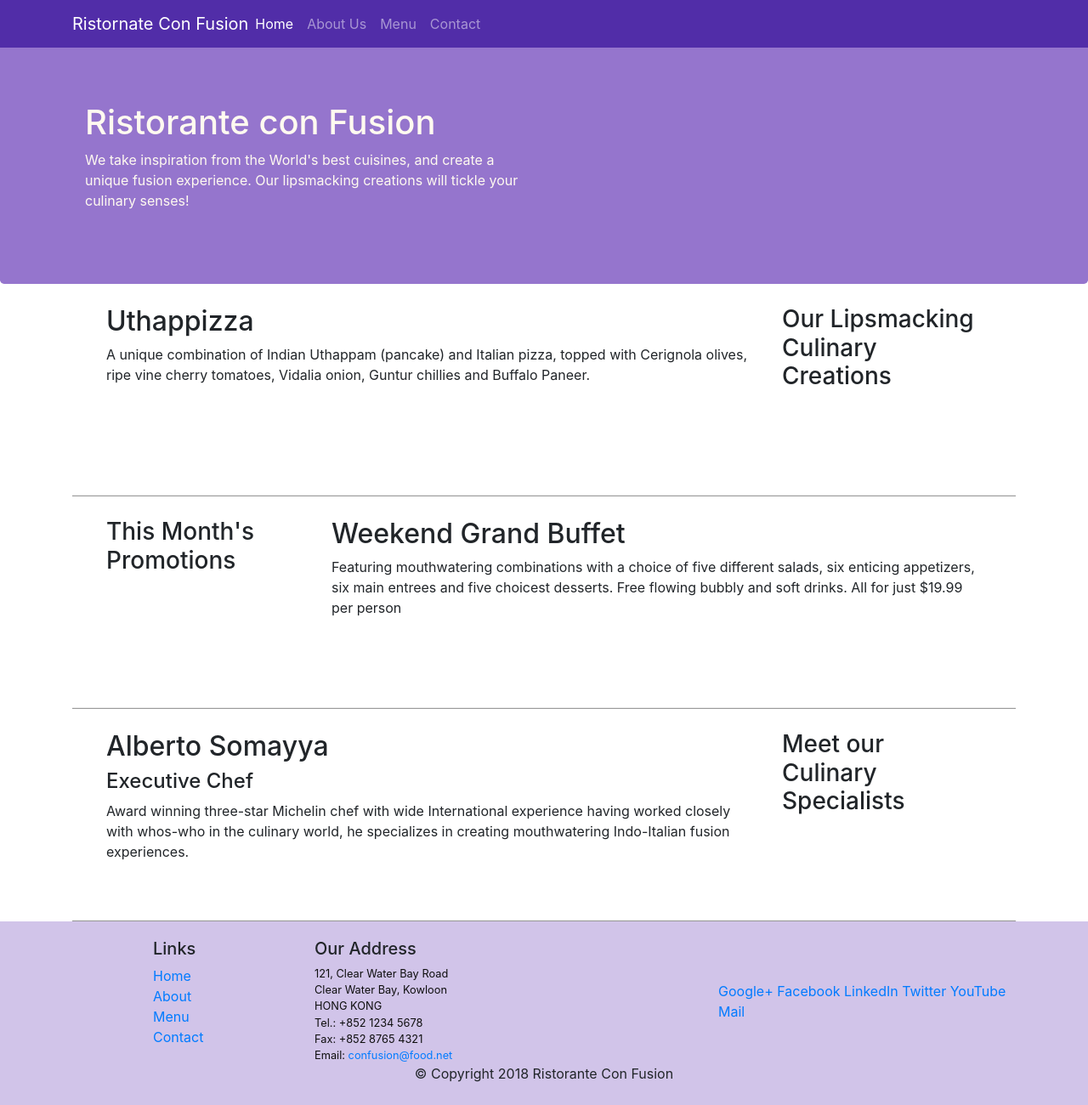
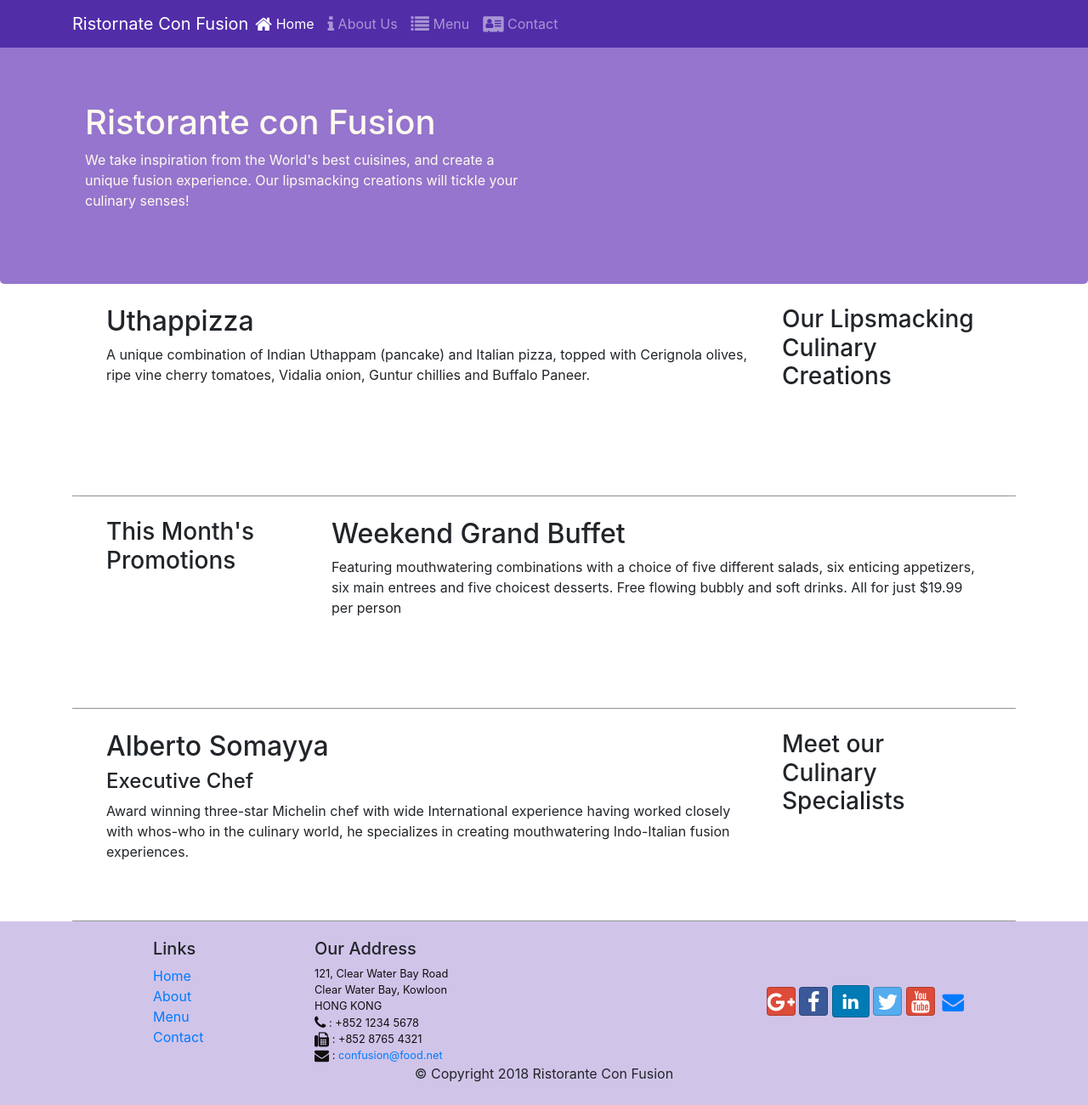
Before and after one commit to zeeshankhalid98/confusion, a website: page index.html in a window 1280 px wide. Shown: the whole page at 85% size. Drawn offline with nearby package versions, Linux system fonts and the light colour scheme.

Commit message:
Icon Fonts

```diff
--- a/index.html
+++ b/index.html
@@ -10,6 +10,8 @@
 
      <!-- Bootstrap CSS -->
      <link rel="stylesheet" href="node_modules/bootstrap/dist/css/bootstrap.min.css">
+    <link rel="stylesheet" href="node_modules/font-awesome/css/font-awesome.min.css">
+    <link rel="stylesheet" href="node_modules/bootstrap-social/bootstrap-social.css">
      <link rel="stylesheet" href="css/styles.css">
 
     <title>Ristorante Con Fusion</title>
@@ -24,10 +26,10 @@
             <a class="navbar-brand mr-auto" href="./index.html" >Ristornate Con Fusion </a>
             <div class="collapse navbar-collapse" id="Navbar">
                 <ul class="navbar-nav mr-auto">
-                    <li class="navbar-item active" ><a class="nav-link" href="#">Home</a></li>
-                    <li class="navbar-item" ><a class="nav-link" href="./aboutus.html">About Us</a></li>
-                    <li class="navbar-item" ><a class="nav-link" href="#">Menu</a></li>
-                    <li class="navbar-item" ><a class="nav-link" href="#">Contact</a></li>
+                    <li class="navbar-item active" ><a class="nav-link" href="#"><span class="fa fa-home fa-lg"> </span> Home</a></li>
+                    <li class="navbar-item" ><a class="nav-link" href="./aboutus.html"><span class="fa fa-info fa-lg"> </span> About Us</a></li>
+                    <li class="navbar-item" ><a class="nav-link" href="#"><span class="fa fa-list fa-lg"></span> Menu</a></li>
+                    <li class="navbar-item" ><a class="nav-link" href="#"><span class="fa fa-address-card fa-lg"></span> Contact</a></li>
                 </ul>
             </div>
         </div>
@@ -98,19 +100,19 @@
 		              121, Clear Water Bay Road<br>
 		              Clear Water Bay, Kowloon<br>
 		              HONG KONG<br>
-		              Tel.: +852 1234 5678<br>
-		              Fax: +852 8765 4321<br>
-		              Email: <a href="mailto:confusion@food.net">confusion@food.net</a>
+		              <i class="fa fa-phone fa-lg"></i> : +852 1234 5678<br>
+		              <i class="fa fa-fax fa-lg"></i> : +852 8765 4321<br>
+		              <i class="fa fa-envelope fa-lg"></i> : <a href="mailto:confusion@food.net">confusion@food.net</a>
 		           </address>
                 </div>
                 <div class="col-12 col-sm-4 align-self-center">
-                    <div class="text-align">
-                        <a href="http://google.com/+">Google+</a>
-                        <a href="http://www.facebook.com/profile.php?id=">Facebook</a>
-                        <a href="http://www.linkedin.com/in/">LinkedIn</a>
-                        <a href="http://twitter.com/">Twitter</a>
-                        <a href="http://youtube.com/">YouTube</a>
-                        <a href="mailto:">Mail</a>
+                    <div class="text-center">
+                        <a class="btn btn-social-icon btn-google" href="http://google.com/+"><i class="fa fa-google-plus fa-lg"></i></a>
+                        <a class="btn btn-social-icon btn-facebook" href="http://www.facebook.com/profile.php?id="><i class="fa fa-facebook fa-lg"></i> </a>
+                        <a class="btn btn-social-ion btn-linkedin" href="http://www.linkedin.com/in/"><i class="fa fa-linkedin fa-lg"></i> </a>
+                        <a class="btn btn-social-icon btn-twitter" href="http://twitter.com/"><i class="fa fa-twitter fa-lg"></i> </a>
+                        <a class="btn btn-social-icon btn-google" href="http://youtube.com/"><i class="fa fa-youtube fa-lg"></i> </a>
+                        <a class="btn btn-social-icon " href="mailto:"><i class="fa fa-envelope fa-lg"></i> </a>
                     </div>
                 </div>
            </div>
--- a/package.json
+++ b/package.json
@@ -15,6 +15,8 @@
   },
   "dependencies": {
     "bootstrap": "^4.0.0",
+    "bootstrap-social": "^5.1.1",
+    "font-awesome": "^4.7.0",
     "jquery": "^3.3.1",
     "popper.js": "^1.12.9"
   }
```
Also changed, not shown: aboutus.html (+15 -13 lines), 1 other file.
